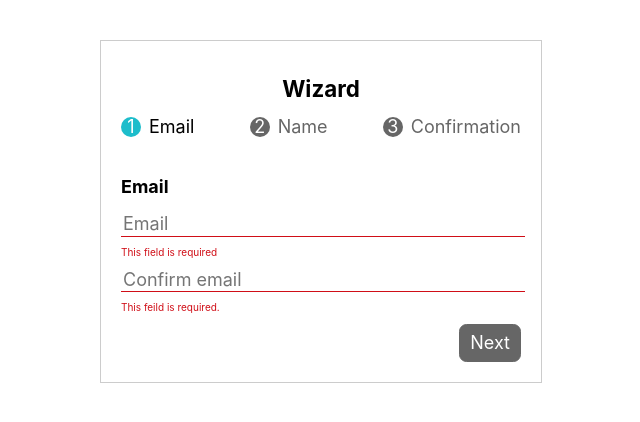
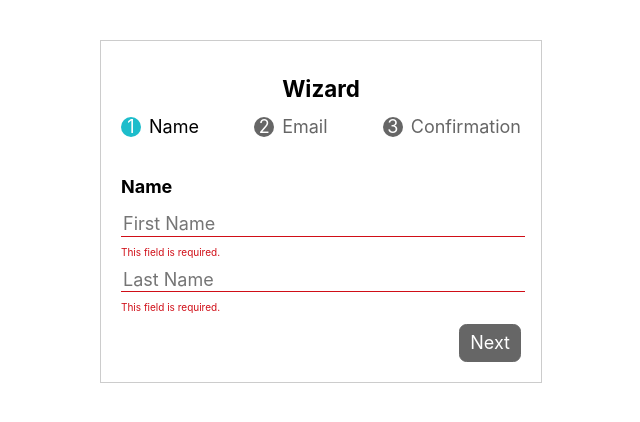
Before and after one commit to nryotaro/witch, a Next.js app: page / in a window 1280 px wide. Shown: the top 422 px of the page, without its empty margins (319-959 px from the left). Built offline with nearby package versions, Linux system fonts and the light colour scheme.

Commit message:
remove form

```diff
--- a/components/Form.module.css
+++ /dev/null
@@ -1,7 +0,0 @@
-.container {
-	margin-top: 4rem;
-}
-
-.caption {
-	font-size: 1.8rem;
-}
--- a/components/Form.tsx
+++ /dev/null
@@ -1,23 +0,0 @@
-import { StepId } from '../libs/profile';
-import { WizardState } from '../hooks/useWizard';
-import Confirmation from './Confirmation';
-import Email from './Email';
-import Name from './Name';
-import styles from './Form.module.css';
-
-interface Props {
-	wizardState: WizardState,
-}
-
-export default function Form({ wizardState }: Props) {
-	const forms: { [key in StepId]: JSX.Element } = {
-		'name': <Name {...wizardState} />,
-		'email': <Email {...wizardState} />,
-		'confirmation': <Confirmation {...wizardState} />,
-	};
-	const stepTitle = wizardState.stepTitles[wizardState.currentIndex];
-	return <div className={styles.container}>
-		<h2 className={styles.caption}>{stepTitle.title}</h2>
-		{forms[stepTitle.stepId]}
-	</div>
-}
--- a/components/Porgress.tsx
+++ b/components/Porgress.tsx
@@ -8,8 +8,8 @@ interface Props {
 
 function Progress({ stepTitles, currentIndex }: Props) {
 	return <ol className={styles.steps}>
-		{stepTitles.map(
-			({ title, stepId }, index: number) => renderStep(title, stepId, index <= currentIndex))}
+		{stepTitles.map(({ title, stepId }, index: number) =>
+			renderStep(title, stepId, index <= currentIndex))}
 	</ol>
 }
 
--- a/components/Wizard.module.css
+++ b/components/Wizard.module.css
@@ -8,3 +8,11 @@
 	text-align: center;
 	font-size: 2.235rem;
 }
+
+.content {
+    margin-top: 4rem;
+}
+
+.formTitle {
+	font-size: 1.8rem;
+}
--- a/components/Wizard.tsx
+++ b/components/Wizard.tsx
@@ -1,15 +1,36 @@
 import { useWizard, WizardState } from '../hooks/useWizard';
+import { StepId, OrderSteps } from '../libs/profile';
+import Confirmation from './Confirmation';
+import Email from './Email';
 import Footer from './Footer';
-import Form from './Form';
+import Name from './Name';
 import Progress from './Porgress';
 import styles from './Wizard.module.css';
 
+
 export default function Wizard() {
-	const wizard: WizardState = useWizard();
+	const [wizard, orderStepIds]: [WizardState, OrderSteps] = useWizard();
+	const contents: { [stepId in StepId]: Content } = {
+		'name': { title: 'Name', content: <Name {...wizard} /> },
+		'email': { title: 'Email', content: <Email {...wizard} /> },
+		'confirmation': { title: 'Confirmation', content: <Confirmation {...wizard} /> }
+	}
+	const orderedContents = orderStepIds(
+		(stepId: StepId) => { return { ...contents[stepId], stepId, } });
+	const current = orderedContents[wizard.currentIndex];
+
 	return <div className={styles.container}>
 		<h1 className={styles.title}>Wizard</h1>
-		<Progress stepTitles={wizard.stepTitles} currentIndex={wizard.currentIndex} />
-		<Form wizardState={wizard} />
-		<Footer {...wizard}/>
+		<Progress stepTitles={orderedContents} currentIndex={wizard.currentIndex} />
+		<div className={styles.content}>
+			<h2 className={styles.formTitle}>{current.title}</h2>
+			{current.content}
+		</div>
+		<Footer {...wizard} />
 	</div>
 }
+
+interface Content {
+	title: string,
+	content: JSX.Element,
+}
--- a/hooks/useWizard.ts
+++ b/hooks/useWizard.ts
@@ -1,8 +1,7 @@
 import { useState } from 'react';
-import { StepId, mapStepIds } from '../libs/profile';
+import { OrderSteps, orderSteps, } from '../libs/profile';
 
 export interface WizardState {
-	stepTitles: StepTitle[],
 	currentIndex: number,
 	setCurrentIndex: (currentIndex: number) => void,
 	validForm: boolean,
@@ -15,28 +14,15 @@ export interface WizardState {
 	setEmail: (email: string) => void,
 }
 
-export interface StepTitle {
-	title: string,
-	stepId: StepId,
-}
 
-export function useWizard(): WizardState {
+export function useWizard(): [WizardState, OrderSteps] {
 	const [currentIndex, setCurrentIndex] = useState(0);
 	const [validForm, setValidForm] = useState(false);
 	const [firstName, setFirstName] = useState('');
 	const [lastName, setLastName] = useState('');
 	const [email, setEmail] = useState('');
 
-	const titles: { [key in StepId]: string } = {
-		'name': 'Name',
-		'email': 'Email',
-		'confirmation': 'Confirmation',
-	};
-
-	const stepTitles = mapStepIds(
-		(stepId) => { return { title: titles[stepId], stepId } });
-	return {
-		stepTitles,
+	return [{
 		currentIndex,
 		setCurrentIndex,
 		validForm,
@@ -47,5 +33,6 @@ export function useWizard(): WizardState {
 		setLastName,
 		email,
 		setEmail,
-	};
+	}, orderSteps,
+	];
 }
--- a/libs/profile.ts
+++ b/libs/profile.ts
@@ -11,13 +11,12 @@ export interface UserProfile {
 	email: string,
 }
 
+export type StepId = typeof nameStepId | typeof emailStepId | typeof confirmationStepId;
+const stepOrders: StepId[] = [nameStepId, emailStepId, confirmationStepId];
 
-export type StepId = typeof nameStepId | typeof emailStepId | typeof confirmationStepId;
-const stepOrders: StepId[] = [emailStepId, nameStepId, confirmationStepId];
-
-export function mapStepIds<T>(stepIdHandler: (stepId: StepId, index: number) => T): T[] {
-	return stepOrders.map(stepIdHandler);
-}
+export type OrderSteps = <T>(stepIdHandler: (stepId: StepId, index: number) => T) => T[];
+export const orderSteps: OrderSteps =
+	<T>(stepIdHandler: (stepId: StepId, index: number) => T) => stepOrders.map(stepIdHandler);
 
 export function isLastIndex(index: number): boolean {
 	return index === stepOrders.length - 1;
```
